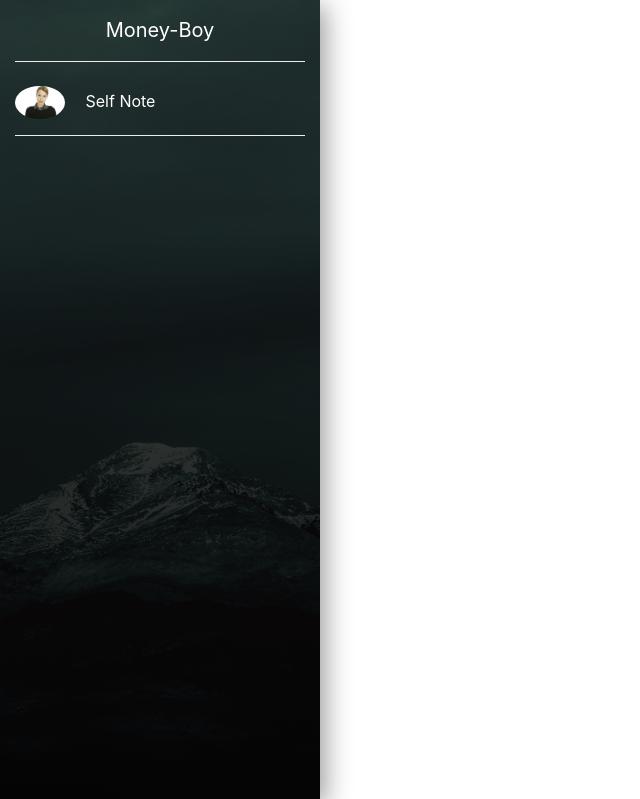
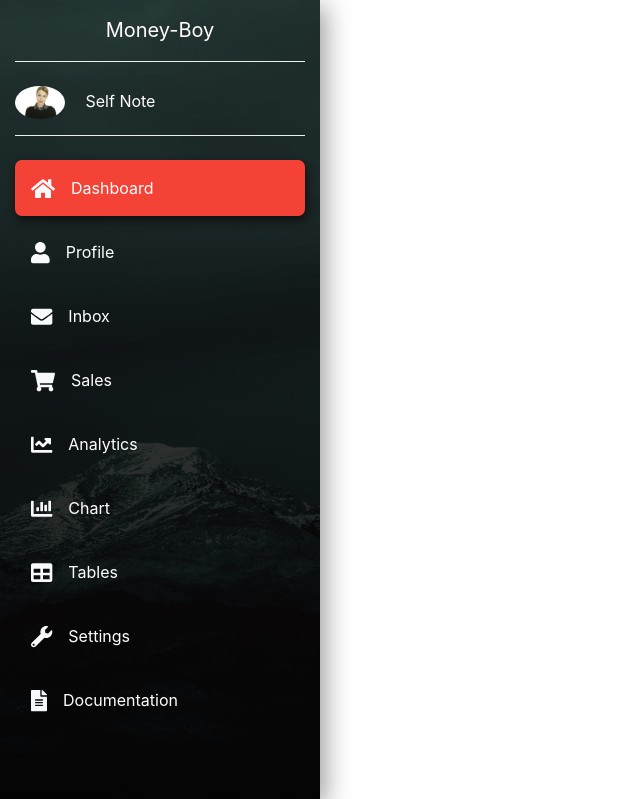
Before and after one commit to ono5/money-boy, a Django app: page / in a window 1280 px wide. Shown: the part 1-800 px from the top of the page, without its empty margins (0-640 px from the left). Run offline with Django 3.2, Linux system fonts and the light colour scheme; the visitor is signed in with stand-in values (Sample User, id 1); some libraries are stand-ins or nearby versions.

Commit message:
feat: Added Sidebar 2

```diff
--- a/src/static/css/base.css
+++ b/src/static/css/base.css
@@ -6,3 +6,17 @@ body {
 .bottom-border {
     border-bottom: 1px groove #eee;
 }
+
+.current {
+    background-color: #f44336;
+    border-radius: 7px;
+    box-shadow: 2px 5px 10px #111;
+    transition: all .3s;
+}
+
+.current:hover {
+    background-color: #f66436;
+    border-radius: 7px;
+    box-shadow: 2px 5px 10px #111;
+    transform: translateY(-1px);
+}
--- a/src/static/css/sidebar.css
+++ b/src/static/css/sidebar.css
@@ -7,4 +7,13 @@
     background-size: cover;
     box-shadow: 5px 7px 25px #999;
 }
+
+.sidebar-link {
+    transition: all .4s;
+}
+
+.sidebar-link:hover {
+    background-color: #444;
+    border-radius: 5px;
+}
 /* end of navbar */
--- a/src/templates/sidebar.html
+++ b/src/templates/sidebar.html
@@ -26,4 +26,52 @@
         >
         <a href="#" class="text-white">Self Note</a>
     </div>
+    <ul class="navbar-nav flex-column mt-4">
+        <li class="nav-item">
+            <a href="#" class="nav-link text-white p-3 mb-2 current">
+                <i class="fas fa-home text-light fa-lg mr-3"></i>Dashboard
+            </a>
+        </li>
+        <!-- https://docs.djangoproject.com/en/3.0/ref/contrib/admin/#reversing-admin-urls -->
+        <li class="nav-item">
+            <a href="{% url 'admin:auth_user_changelist'%}" class="nav-link text-white p-3 mb-2 sidebar-link">
+                <i class="fas fa-user text-light fa-lg mr-3"></i>Profile
+            </a>
+        </li>
+        <li class="nav-item">
+            <a href="#" class="nav-link text-white p-3 mb-2 sidebar-link">
+                <i class="fas fa-envelope text-light fa-lg mr-3"></i>Inbox
+            </a>
+        </li>
+        <li class="nav-item">
+            <a href="#" class="nav-link text-white p-3 mb-2 sidebar-link">
+                <i class="fas fa-shopping-cart text-light fa-lg mr-3"></i>Sales
+            </a>
+        </li>
+        <li class="nav-item">
+            <a href="#" class="nav-link text-white p-3 mb-2 sidebar-link">
+                <i class="fas fa-chart-line text-light fa-lg mr-3"></i>Analytics
+            </a>
+        </li>
+        <li class="nav-item">
+            <a href="#" class="nav-link text-white p-3 mb-2 sidebar-link">
+                <i class="fas fa-chart-bar text-light fa-lg mr-3"></i>Chart
+            </a>
+        </li>
+        <li class="nav-item">
+            <a href="#" class="nav-link text-white p-3 mb-2 sidebar-link">
+                <i class="fas fa-table text-light fa-lg mr-3"></i>Tables
+            </a>
+        </li>
+        <li class="nav-item">
+            <a href="#" class="nav-link text-white p-3 mb-2 sidebar-link">
+                <i class="fas fa-wrench text-light fa-lg mr-3"></i>Settings
+            </a>
+        </li>
+        <li class="nav-item">
+            <a href="#" class="nav-link text-white p-3 mb-2 sidebar-link">
+                <i class="fas fa-file-alt text-light fa-lg mr-3"></i>Documentation
+            </a>
+        </li>
+    </ul>
 </div>
```
Also changed, not shown: docs/bootstrap/README.md.
